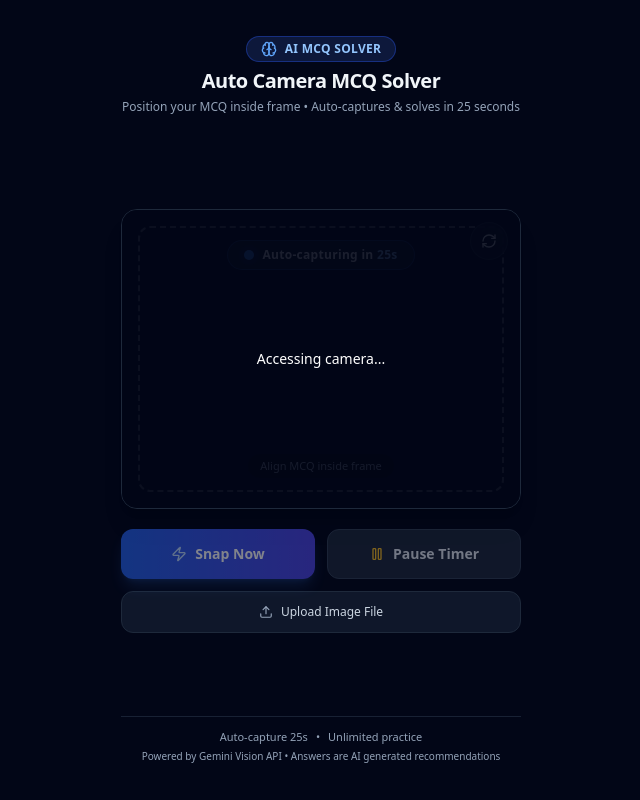
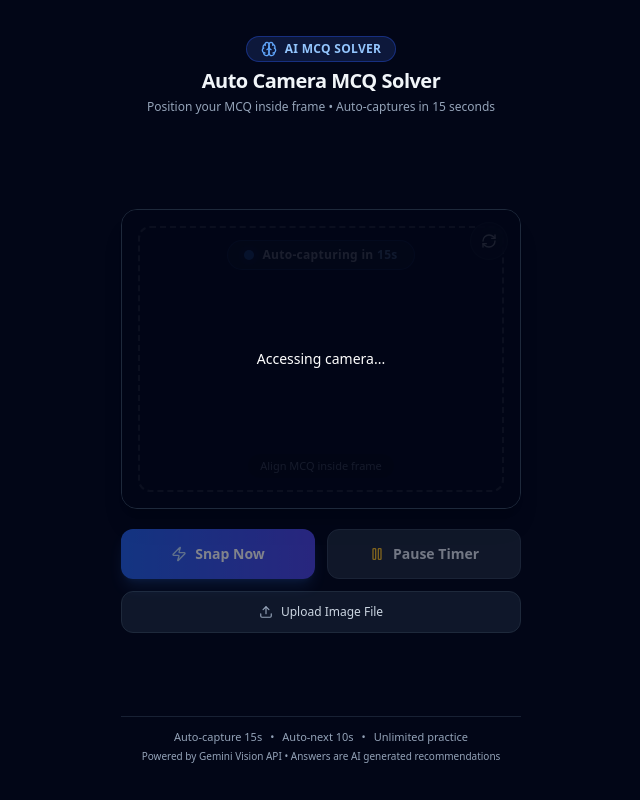
Before and after one commit to 717dev/mcq-solver, a Next.js app: page / in a window 1280 px wide. Shown: the whole page, without its empty margins (319-959 px from the left). Built offline with nearby package versions, Linux system fonts and the light colour scheme; no server answers.

Commit message:
Implement continuous MCQ flow with 15s auto-capture and 10s auto-return countdown

```diff
--- a/app/components/AnswerCard.tsx
+++ b/app/components/AnswerCard.tsx
@@ -7,6 +7,7 @@
 interface AnswerCardProps {
   result: MCQAnswer;
   onSolveAnother: () => void;
+  autoReturnSeconds?: number;
 }
 
 const confidenceBadgeStyle: Record<ConfidenceLevel, { bg: string; text: string; label: string; icon: React.FC<{ className?: string }> }> = {
@@ -30,14 +31,61 @@
   },
 };
 
-export const AnswerCard: React.FC<AnswerCardProps> = ({ result, onSolveAnother }) => {
+export const AnswerCard: React.FC<AnswerCardProps> = ({
+  result,
+  onSolveAnother,
+  autoReturnSeconds = 10,
+}) => {
   const confidence = result.confidence || 'medium';
   const style = confidenceBadgeStyle[confidence];
   const IconComponent = style.icon;
 
+  const [timeLeft, setTimeLeft] = React.useState<number>(autoReturnSeconds);
+  const [isPaused, setIsPaused] = React.useState<boolean>(false);
+
+  // 10-Second Auto-Return Countdown Effect
+  React.useEffect(() => {
+    if (isPaused) return;
+
+    if (timeLeft <= 0) {
+      onSolveAnother();
+      return;
+    }
+
+    const timer = setInterval(() => {
+      setTimeLeft((prev) => prev - 1);
+    }, 1000);
+
+    return () => clearInterval(timer);
+  }, [timeLeft, isPaused, onSolveAnother]);
+
   return (
     <div className="w-full max-w-md mx-auto space-y-4 animate-in fade-in slide-in-from-bottom-4 duration-300">
-      {/* Top Banner & Confidence Badge */}
+      {/* Auto-Next Question Countdown Banner */}
+      <div className="bg-slate-900/90 border border-blue-500/40 p-3.5 rounded-2xl flex items-center justify-between shadow-lg backdrop-blur-md">
+        <div className="flex items-center space-x-3 text-slate-200">
+          <span className="relative flex h-3 w-3">
+            <span className={`animate-ping absolute inline-flex h-full w-full rounded-full ${isPaused ? 'bg-amber-400' : 'bg-blue-400'} opacity-75`}></span>
+            <span className={`relative inline-flex rounded-full h-3 w-3 ${isPaused ? 'bg-amber-500' : 'bg-blue-500'}`}></span>
+          </span>
+          <span className="text-xs font-semibold">
+            {isPaused ? (
+              <span className="text-amber-300">Auto-next paused</span>
+            ) : (
+              <>Next question in <span className="font-bold text-blue-300 text-sm">{timeLeft}s</span>...</>
+            )}
+          </span>
+        </div>
+        <button
+          onClick={() => setIsPaused((prev) => !prev)}
+          type="button"
+          className="text-[11px] font-semibold text-slate-300 hover:text-white bg-slate-800 hover:bg-slate-700 px-3 py-1 rounded-lg border border-slate-700 transition-colors active:scale-95"
+        >
+          {isPaused ? 'Resume' : 'Pause'}
+        </button>
+      </div>
+
+      {/* Main Result Card */}
       <div className="bg-slate-900 border border-slate-800 rounded-2xl p-5 shadow-xl space-y-5">
         <div className="flex items-center justify-between border-b border-slate-800 pb-3">
           <span className="text-xs font-bold tracking-wider text-slate-400 uppercase">
@@ -126,14 +174,14 @@
         )}
       </div>
 
-      {/* Solve Another Action Button */}
+      {/* Next Question Action Button */}
       <button
         onClick={onSolveAnother}
         type="button"
-        aria-label="Solve Another Question"
+        aria-label="Next Question"
         className="w-full py-4 px-6 bg-gradient-to-r from-blue-600 to-indigo-600 hover:from-blue-700 hover:to-indigo-700 active:scale-[0.99] text-white font-semibold rounded-xl shadow-lg shadow-blue-500/25 flex items-center justify-center space-x-2 text-base transition-all"
       >
-        <span>Solve Another</span>
+        <span>Next Question ({timeLeft}s)</span>
         <ArrowRight className="w-5 h-5" />
       </button>
     </div>
--- a/app/components/CameraView.tsx
+++ b/app/components/CameraView.tsx
@@ -13,7 +13,7 @@
 export const CameraView: React.FC<CameraViewProps> = ({
   onCapture,
   onError,
-  autoCaptureSeconds = 25,
+  autoCaptureSeconds = 15,
 }) => {
   const videoRef = useRef<HTMLVideoElement | null>(null);
   const fileInputRef = useRef<HTMLInputElement | null>(null);
@@ -240,7 +240,7 @@
               {isTimerPaused ? (
                 <>
                   <Play className="w-4 h-4 text-emerald-400" />
-                  <span>Resume (25s)</span>
+                  <span>Resume (15s)</span>
                 </>
               ) : (
                 <>
--- a/app/page.tsx
+++ b/app/page.tsx
@@ -98,7 +98,7 @@
           Auto Camera MCQ Solver
         </h1>
         <p className="text-xs text-slate-400">
-          Position your MCQ inside frame • Auto-captures & solves in 25 seconds
+          Position your MCQ inside frame • Auto-captures in 15 seconds
         </p>
       </header>
 
@@ -121,7 +121,7 @@
               setErrorMessage(msg);
               setAppState('error');
             }}
-            autoCaptureSeconds={25}
+            autoCaptureSeconds={15}
           />
         )}
 
@@ -136,7 +136,7 @@
         {appState === 'solving' && <LoadingState message="Analyzing & solving question..." />}
 
         {appState === 'result' && solution && (
-          <AnswerCard result={solution} onSolveAnother={handleRetake} />
+          <AnswerCard result={solution} onSolveAnother={handleRetake} autoReturnSeconds={10} />
         )}
 
         {appState === 'error' && (
@@ -165,7 +165,9 @@
       {/* Footer Info */}
       <footer className="w-full text-center py-3 border-t border-slate-800/80 text-[11px] text-slate-400 space-y-1">
         <div className="flex items-center justify-center space-x-2">
-          <span>Auto-capture 25s</span>
+          <span>Auto-capture 15s</span>
+          <span>•</span>
+          <span>Auto-next 10s</span>
           <span>•</span>
           <span>Unlimited practice</span>
         </div>
```
